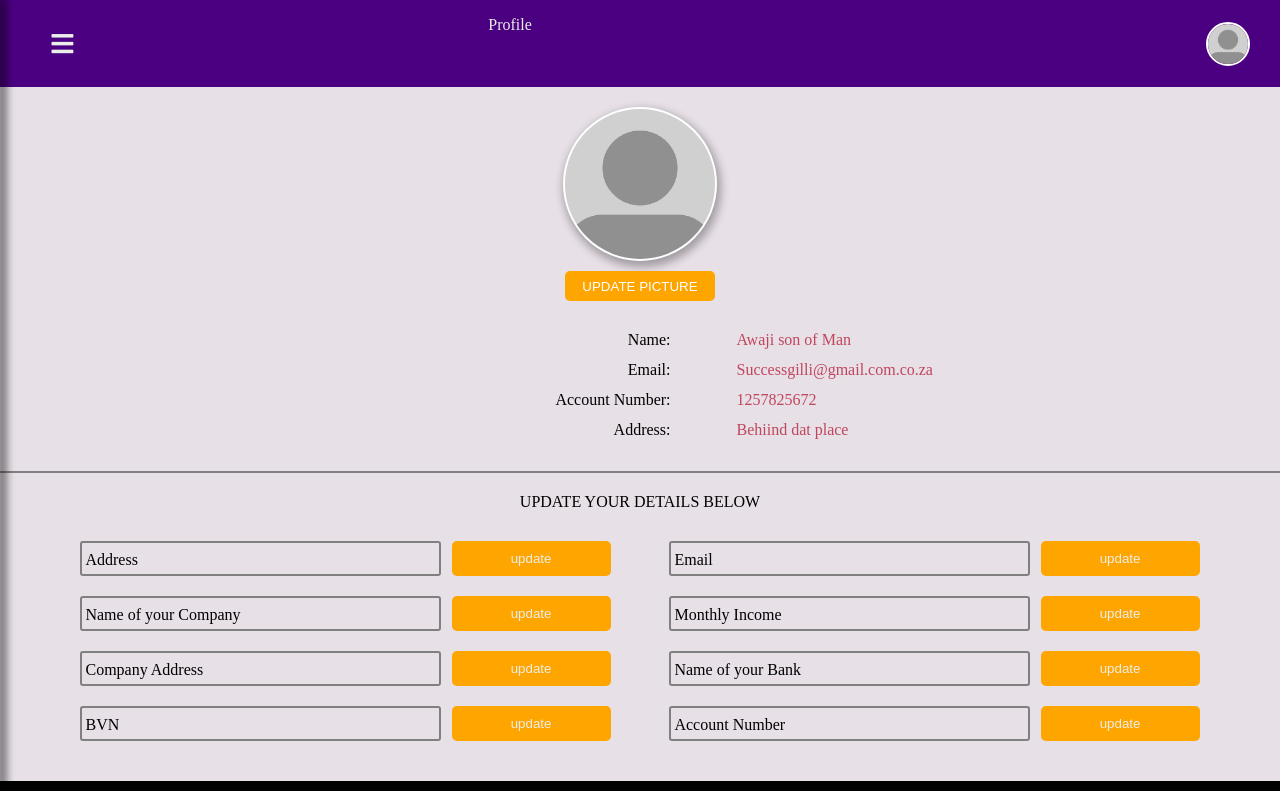
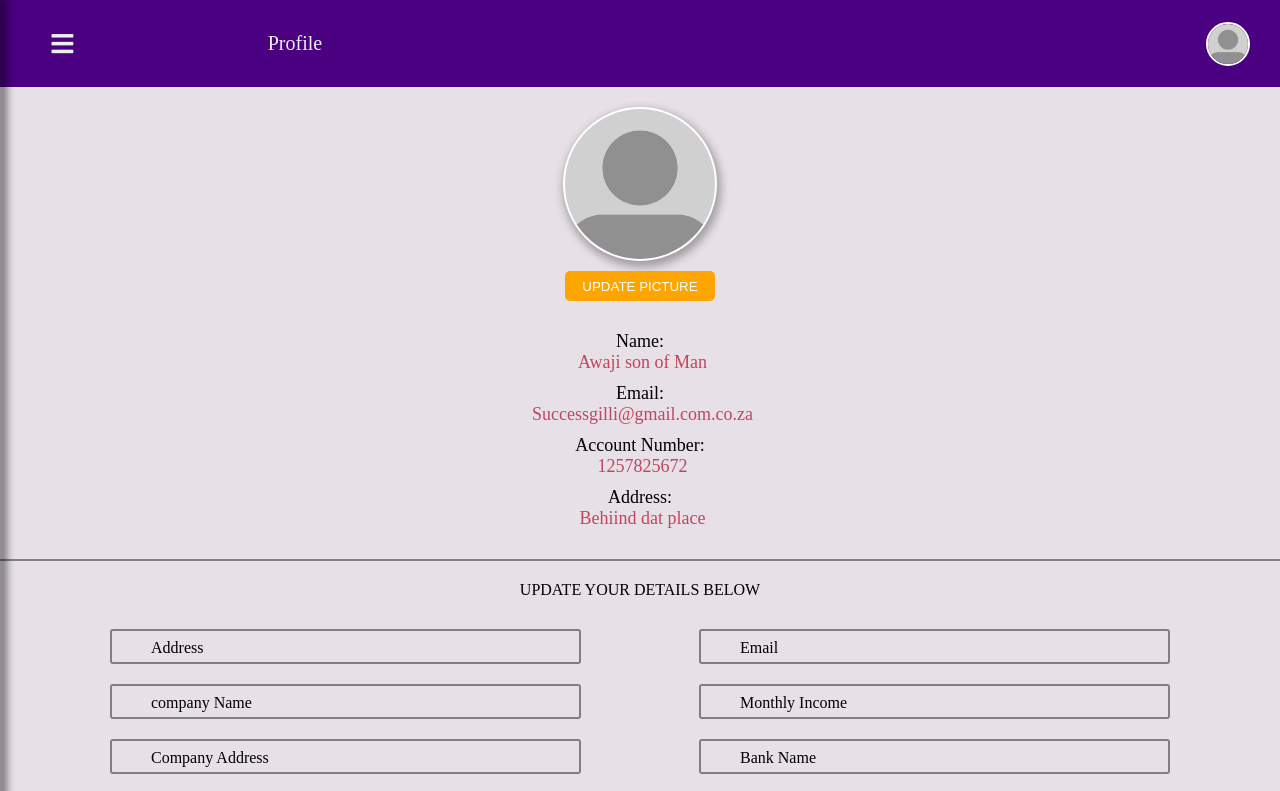
Before and after one commit to successgilli/quick-credit, a plain HTML site: page UI/userProfile.html in a window 1280 px wide. Shown: the top 791 px of the page. Drawn offline with Linux system fonts and the light colour scheme.

Commit message:
bug(UI): Aligned headers and refactored UI
Edited profile page of User and removed transitions

[finishes #166030713]

```diff
--- a/UI/css/adminDashboard.css
+++ b/UI/css/adminDashboard.css
@@ -92,6 +92,10 @@ footer>a {
     margin-bottom: 30px;
 }
 #titleOfPage{
+    display: flex;
+    justify-content: center;
+    align-items: center;
+    font-size: 20px;
     width: 300px;
     height: 100%;
 }
--- a/UI/css/adminPostRepayment.css
+++ b/UI/css/adminPostRepayment.css
@@ -166,6 +166,10 @@ footer>a {
     font-size: 25px;
 }
 #titleOfPage{
+    display: flex;
+    justify-content: center;
+    align-items: center;
+    font-size: 20px;
     width: 300px;
     height: 100%;
 }
--- a/UI/css/adminUnverified.css
+++ b/UI/css/adminUnverified.css
@@ -162,6 +162,10 @@ footer{
     margin-bottom: 30px;
 }
 #titleOfPage{
+    display: flex;
+    justify-content: center;
+    align-items: center;
+    font-size: 20px;
     width: 300px;
     height: 100%;
 }
--- a/UI/css/adminVerified.css
+++ b/UI/css/adminVerified.css
@@ -162,6 +162,10 @@ footer{
     margin-bottom: 30px;
 }
 #titleOfPage{
+    display: flex;
+    justify-content: center;
+    align-items: center;
+    font-size: 20px;
     width: 300px;
     height: 100%;
 }
--- a/UI/css/index.css
+++ b/UI/css/index.css
@@ -80,6 +80,12 @@ header{
     background-attachment: fixed;
     display: flex;
 }
+input {
+    background-color: transparent;
+    position: relative;
+    z-index: 100;
+}
+
 .calcInputs{
     flex-basis: 50%;
     display: flex;
@@ -409,18 +415,21 @@ footer{
 }
 #loginForm>input +label{
     position: relative;
+    z-index: 50;
     top: -45px;
     left: 55px;
     padding: 5px;
     color: grey;
 }
 #loginForm>input:valid +label{
+    z-index: 110;
     top:-70px;
     background-color: white;
 }
 
 #loginForm>input:focus +label{
     position: relative;
+    z-index: 110;
     background-color: white;
     padding: 5px;
     top: -70px;
@@ -527,6 +536,7 @@ footer{
     transition: 1s ease;
 }
 #signupForm input +label{
+    z-index: 50;
     position: relative;
     top: -40px;
     left: 55px;
@@ -536,8 +546,10 @@ footer{
 #signupForm input:valid +label{
     top:-70px;
     background-color: white;
+    z-index: 100;
 }
 #signupForm input:focus +label{
+    z-index: 100;
     position: relative;
     background-color: white;
     padding: 5px;
--- a/UI/css/repaidLoans.css
+++ b/UI/css/repaidLoans.css
@@ -162,6 +162,10 @@ footer>a {
     margin-bottom: 30px;
 }
 #titleOfPage{
+    display: flex;
+    justify-content: center;
+    align-items: center;
+    font-size: 20px;
     width: 300px;
     height: 100%;
 }
--- a/UI/css/userDashbord.css
+++ b/UI/css/userDashbord.css
@@ -151,13 +151,22 @@ footer > a {
     margin-bottom: 30px;
 }
 #titleOfPage{
-    width: 300px;
-    height: 100%;
+    display: flex;
+    justify-content: space-around;
+    align-items: center;
+    flex-direction: column;
+    font-size: 20px;
+    width: 600px;
+    height: 90%;
+}
+#titleOfPage > p{
+   margin: 0px;
 }
 #firstHead{
     box-sizing: border-box;
     display: flex;
     padding-left: 20px;
+    padding: 5px;
     text-align: center;
     align-items: center;
     justify-content: center;
--- a/UI/css/userLoan.css
+++ b/UI/css/userLoan.css
@@ -174,6 +174,10 @@ footer{
     margin-bottom: 30px;
 }
 #titleOfPage{
+    display: flex;
+    justify-content: center;
+    align-items: center;
+    font-size: 20px;
     width: 300px;
     height: 100%;
 }
--- a/UI/css/userProfile.css
+++ b/UI/css/userProfile.css
@@ -141,6 +141,10 @@ footer > a {
     margin-bottom: 30px;
 }
 #titleOfPage{
+    display: flex;
+    justify-content: center;
+    align-items: center;
+    font-size: 20px;
     width: 300px;
     height: 100%;
 }
@@ -148,7 +152,7 @@ footer > a {
     box-sizing: border-box;
     display: flex;
     text-align: center;
-    justify-content: center;
+    justify-content: flex-start;
     flex-basis: 60%;
     padding-left: 20px;
     align-items: center;
@@ -251,6 +255,7 @@ footer > a {
 
     }
 }
+
 @media(max-width: 1000px){
     #navHead {
         display: none;
@@ -341,6 +346,10 @@ footer > a {
 #updateContent{
     box-sizing: border-box;
     width: 95%;
+    display: flex;
+    flex-direction: column;
+    align-items: center;
+    justify-content: center;
     margin: auto;
 }
 .update{
@@ -355,6 +364,8 @@ footer > a {
     background-color: orange;
     outline: 0;
     border: 0;
+    padding: 10px;
+    margin-top: 20px;
     width: 100px;
     cursor: pointer;
     color: #ECEEE8;
@@ -365,17 +376,15 @@ footer > a {
     box-shadow: 2px 4px 8px 2px rgba(0, 0, 0, 0.2);
 }
 .updateForm>input{
-    display: block;
-    flex-basis: 68%;
+    display: inline-block;
+    width: 80%;
     height: 35px;
     outline: 0;
     border: 0;
     border: 2px solid grey;
+    border-radius: 3px;
     padding-left: 5px;
-    border-radius: 3px;
-    font-size: 18px;
     box-sizing: border-box;
-    transition: 1s ease;
     background-color: transparent;
 }
 .updateForm>input~button{
@@ -383,14 +392,15 @@ footer > a {
 }
 .updateForm>input+label{
     position: absolute;
-    left: 5px;
+    left: 100px;
     top: 10px;
-    transition: 1s ease;
+
 }
 .updateForm>input:focus{
     border-color: indigo;
 }
 .updateForm>input:focus+label{
+    color: indigo;
     top: -9px;
     background-color: rgb(231, 224, 231);
 }
@@ -401,8 +411,9 @@ footer > a {
 }
 .updateForm{
     position: relative;
-    flex-basis: 45%;
-    display: flex;
+    display: block;
+    width: 50%;
+    text-align: center;
     justify-content: space-between;
 }
 #profilePicture{
@@ -460,15 +471,13 @@ footer > a {
 
 }
 #profileInfo>div{
-    display: flex;
     margin-bottom: 10px;
     justify-content: space-around;
+    text-align: center;
+    font-size: 18px;
 }
 .userInfoTitle{
     box-sizing: border-box;
-    flex-basis: 50%;
-    display: flex;
-    justify-content: flex-end;
 }
 #updateUserDetails{
     border-bottom: 2px solid grey;
@@ -478,9 +487,7 @@ footer > a {
     color: #C0465D;
     display: block;
     box-sizing: border-box;
-   flex-basis: 50%;
    min-height: 20px;
-    max-width: 250px;
     word-wrap: break-word;
 }
 #updateHead{
@@ -502,9 +509,12 @@ footer > a {
 @media(max-width:767px){
     .update{
         flex-direction: column;
+        justify-content: center;
+        align-items: center;
     }
     .updateForm{
         margin-bottom: 20px;
+        width: 90%;
     }
 }
 @media(max-width:390px){
@@ -527,10 +537,6 @@ footer > a {
     }
 }
 @media(max-width:454px){
-    #profileInfo>div{
-        flex-direction: column;
-
-    }
     .userInfoTitle{
         justify-content: center;
     }
--- a/UI/userProfile.html
+++ b/UI/userProfile.html
@@ -79,50 +79,50 @@
                             <form action="" class="updateForm">
                                 <input type="text" id="address" required>
                                 <label for="address">Address</label>
-                                <button class="updateBtn">update</button>
                             </form>
                             <form action="" class="updateForm">
                                 <input type="text" id="userEmail" required>
                                 <label for="userEmail">Email</label>
-                                <button class="updateBtn">update</button>
+
                             </form>
                         </div>
                         <div id="update2" class="update">
                             <form action="" class="updateForm">
                                 <input type="text" id="userCompany" required>
-                                <label for="userCompany">Name of your Company</label>
-                                <button class="updateBtn">update</button>
+                                <label for="userCompany">company Name</label>
+
                             </form>
                             <form action="" class="updateForm">
                                 <input type="text" id="monthlyIncome" required>
                                 <label for="monthlyIncome">Monthly Income</label>
-                                <button class="updateBtn">update</button>
+
                             </form>
                         </div>
                         <div id="update3" class="update">
                             <form action="" class="updateForm">
                                 <input type="text" id="companyAddress" required>
                                 <label for="companyAddress">Company Address</label>
-                                <button class="updateBtn">update</button>
+
                             </form>
                             <form action="" class="updateForm">
                                 <input type="text" id="bankName" required>
-                                <label for="bankName">Name of your Bank</label>
-                                <button class="updateBtn">update</button>
+                                <label for="bankName">Bank Name</label>
+
                             </form>
                         </div>
                         <div id="update4" class="update">
                             <form action="" class="updateForm">
                                 <input type="text" id="bvn" required>
                                 <label for="bvn">BVN</label>
-                                <button class="updateBtn">update</button>
+
                             </form>
                             <form action="" class="updateForm">
                                 <input type="text" id="accountNumber" required>
                                 <label for="accountNumber">Account Number</label>
-                                <button class="updateBtn">update</button>
+
                             </form>
                         </div>
+                        <button class="updateBtn">update</button>
                     </div>
                 </div>
 
```
Also changed, not shown: UI/adminDashboard.html (+1 -2 lines), UI/adminPostRepayment.html (+1 -1 lines), UI/userDashbord.html (+1 -1 lines).
